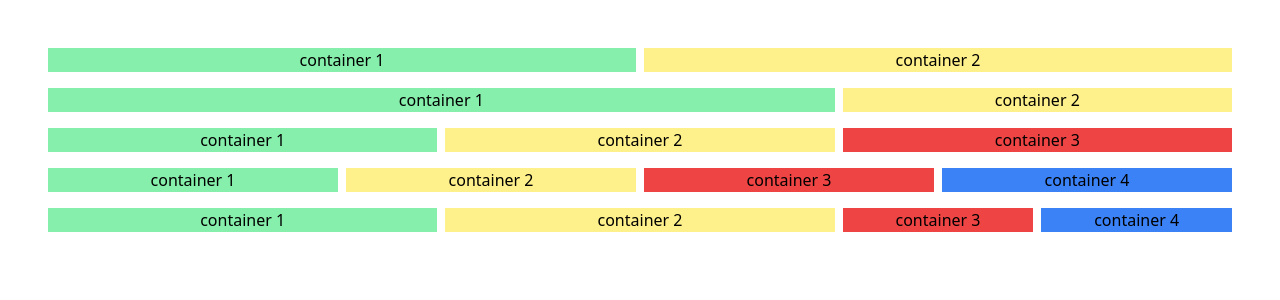
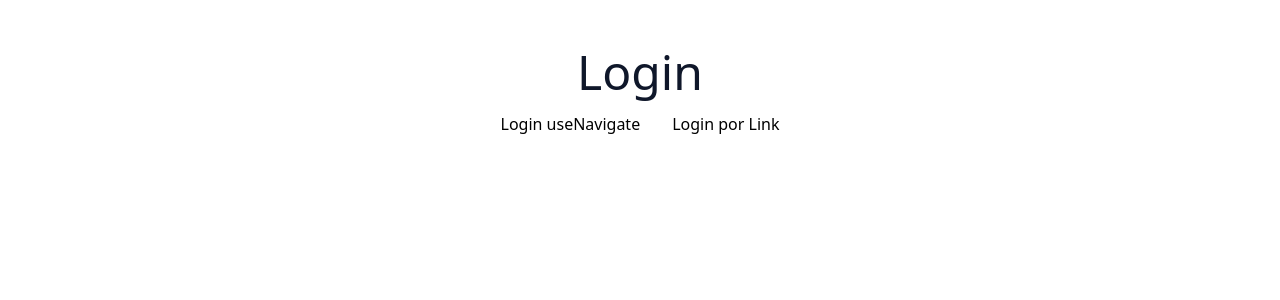
Before and after one commit to HenriqueMN/blog-pessoal, a React (Vite) app: page /login in a window 1280 px wide. Shown: the top 300 px of the page. Built offline with nearby package versions, Linux system fonts and the light colour scheme.

Commit message:
Instalação e configuração de rotas

```diff
--- a/package.json
+++ b/package.json
@@ -11,7 +11,8 @@
   },
   "dependencies": {
     "react": "^18.2.0",
-    "react-dom": "^18.2.0"
+    "react-dom": "^18.2.0",
+    "react-router-dom": "^6.21.2"
   },
   "devDependencies": {
     "@types/react": "^18.2.43",
--- a/src/App.tsx
+++ b/src/App.tsx
@@ -1,11 +1,18 @@
 import './App.css';
-import Home from './pages/home/Home';
-
+import Home from './paginas/home/Home';
+import { BrowserRouter, Route, Routes } from 'react-router-dom';
+import Login from './paginas/login/Login';
 function App() {
   return (
     <>
-    <Home/>
+      <BrowserRouter>
+        <Routes>
+          <Route path="/" element={<Home />} />
+          <Route path="/login" element={<Login />} />
+          <Route path="/home" element={<Home />} />
+        </Routes>
+      </BrowserRouter>
     </>
-);
+  );
 }
 export default App;
--- a/src/pages/home/Home.tsx
+++ /dev/null
@@ -1,97 +0,0 @@
-import './Home.css';
-
-
-
-function Home() {
-    return (
-        <>
-
-            <div>
-                <div className='grid grid-cols-12 gap-2 m-4'>
-
-                    <div className='col-span-6 bg-green-300'>
-                        container 1
-                    </div>
-
-                    <div className='col-span-6 bg-yellow-200'>
-                        container 2
-                    </div>
-
-                </div>
-                <div className='grid grid-cols-12 gap-2 m-4'>
-
-                    <div className='col-span-8 bg-green-300'>
-                        container 1
-                    </div>
-
-                    <div className='col-span-4 bg-yellow-200'>
-                        container 2
-                    </div>
-
-                </div>
-
-                <div className='grid grid-cols-12 gap-2 m-4'>
-
-                    <div className='col-span-4 bg-green-300'>
-                        container 1
-                    </div>
-
-                    <div className='col-span-4 bg-yellow-200'>
-                        container 2
-                    </div>
-
-                    <div className='col-span-4 bg-red-500'>
-                        container 3
-                    </div>
-
-                </div>
-
-                <div className='grid grid-cols-12 gap-2 m-4'>
-
-                    <div className='col-span-3 bg-green-300'>
-                        container 1
-                    </div>
-
-                    <div className='col-span-3 bg-yellow-200'>
-                        container 2
-                    </div>
-
-                    <div className='col-span-3 bg-red-500'>
-                        container 3
-                    </div>
-
-                    <div className='col-span-3 bg-blue-500'>
-                        container 4
-                    </div>
-
-                </div>
-
-                <div className='grid grid-cols-12 gap-2 m-4'>
-
-                    <div className='col-span-4 bg-green-300'>
-                        container 1
-                    </div>
-
-                    <div className='col-span-4 bg-yellow-200'>
-                        container 2
-                    </div>
-
-                    <div className='col-span-2 bg-red-500'>
-                        container 3
-                    </div>
-
-                    <div className='col-span-2 bg-blue-500'>
-                        container 4
-                    </div>
-
-                </div>
-
-            </div>
-
-
-
-        </>
-    );
-}
-
-export default Home;
--- /dev/null
+++ b/src/paginas/home/Home.tsx
@@ -0,0 +1,25 @@
+import { useNavigate, Link } from 'react-router-dom'
+
+
+
+const Home = () => {
+    let navigate = useNavigate()
+    return (
+
+        <div>
+            <h2 className="text-slate-900 text-5xl  m-4">Home</h2>
+            <div>
+                <button type='submit'
+                    className='hover:underline mx-4'
+                    onClick={() => { navigate('/login') }}>
+                    Login useNavigate
+                </button>
+                <Link to='/login' className='hover:underline mx-4'>Login por Link</Link>
+            </div>
+
+        </div>
+
+    )
+}
+
+export default Home
--- /dev/null
+++ b/src/paginas/login/Login.tsx
@@ -0,0 +1,22 @@
+import { useNavigate, Link } from 'react-router-dom'
+
+
+const Login = () => {
+    let navigate = useNavigate()
+    return (
+        <div>
+            <h2 className="text-slate-900 text-5xl   m-4">Login</h2>
+            <div>
+                <button type='submit'
+                    onClick={() => { navigate('/home') }}
+                    className='hover:underline mx-4'>
+                    Login useNavigate
+                </button>
+                <Link to='/home' className='hover:underline  mx-4'>Login por Link</Link>
+            </div>
+
+        </div>
+    )
+}
+
+export default Login
```
Also changed, not shown: src/paginas/home/Home.css (renamed from src/pages/home/Home.css).
